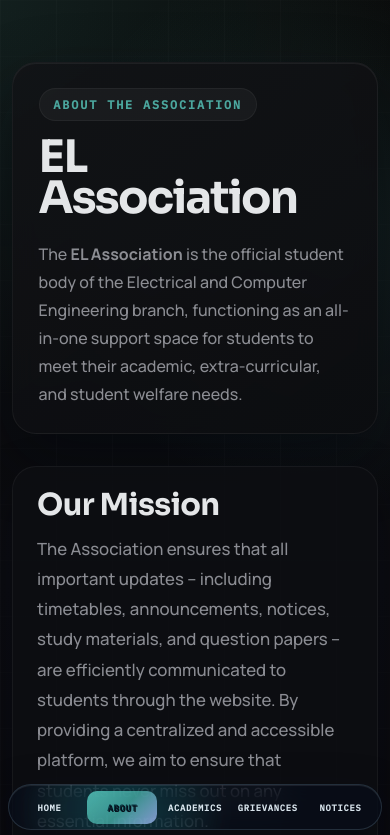
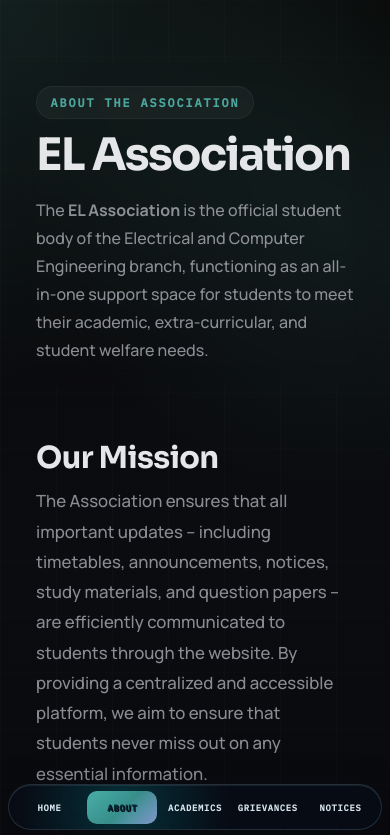
Before and after one commit to rohankishore/elweb, a React (Vite) app: page /about in a window 390 px wide. Shown: the top 835 px of the page. Built offline with nearby package versions, Linux system fonts and the light colour scheme.

Commit message:
remove the outer carded design

```diff
--- a/src/App.css
+++ b/src/App.css
@@ -614,17 +614,10 @@ body::before {
   margin-top: 1.7rem;
 }
 
-.about-page-hero__cta,
-.about-page-hero__link {
-  display: inline-flex;
-  align-items: center;
-  justify-content: center;
-  min-height: 50px;
-  padding: 0.9rem 1.2rem;
-  border-radius: 999px;
-  text-decoration: none;
-  font-weight: 700;
-  transition: transform 160ms ease, border-color 160ms ease, background 160ms ease;
+.about-page-hero__copy,
+.about-page-status {
+  /* Carded design removed */
+}
 }
 
 .about-page-hero__cta {
@@ -1070,13 +1063,14 @@ body::before {
   .grievances-page-content__intro,
   .grievances-page-rules,
   .about-page-hero__copy,
-  .about-page-content__intro,
-  .notices-page-hero__copy,
-  .notices-page-content {
-    border-radius: 24px;
-  }
-
-  .about-page-status,
+  .about-page-content__intro {
+    padding: clamp(1.5rem, 3vw, 2rem);
+    /* Carded design removed: no border, background, or shadow */
+    border-radius: 0;
+    border: none;
+    background: none;
+    box-shadow: none;
+  }
   .notices-page-overview {
     grid-template-columns: repeat(3, minmax(0, 1fr));
     gap: 0.6rem;
```
